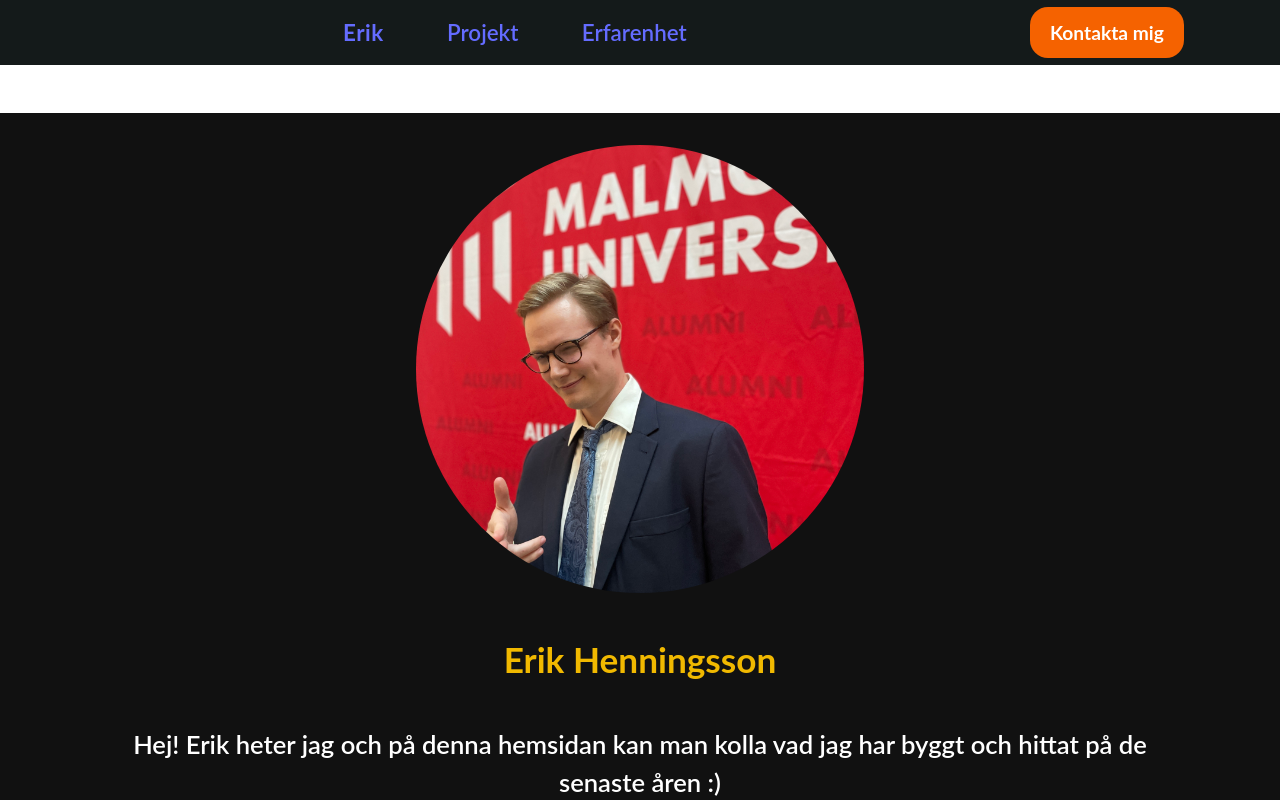
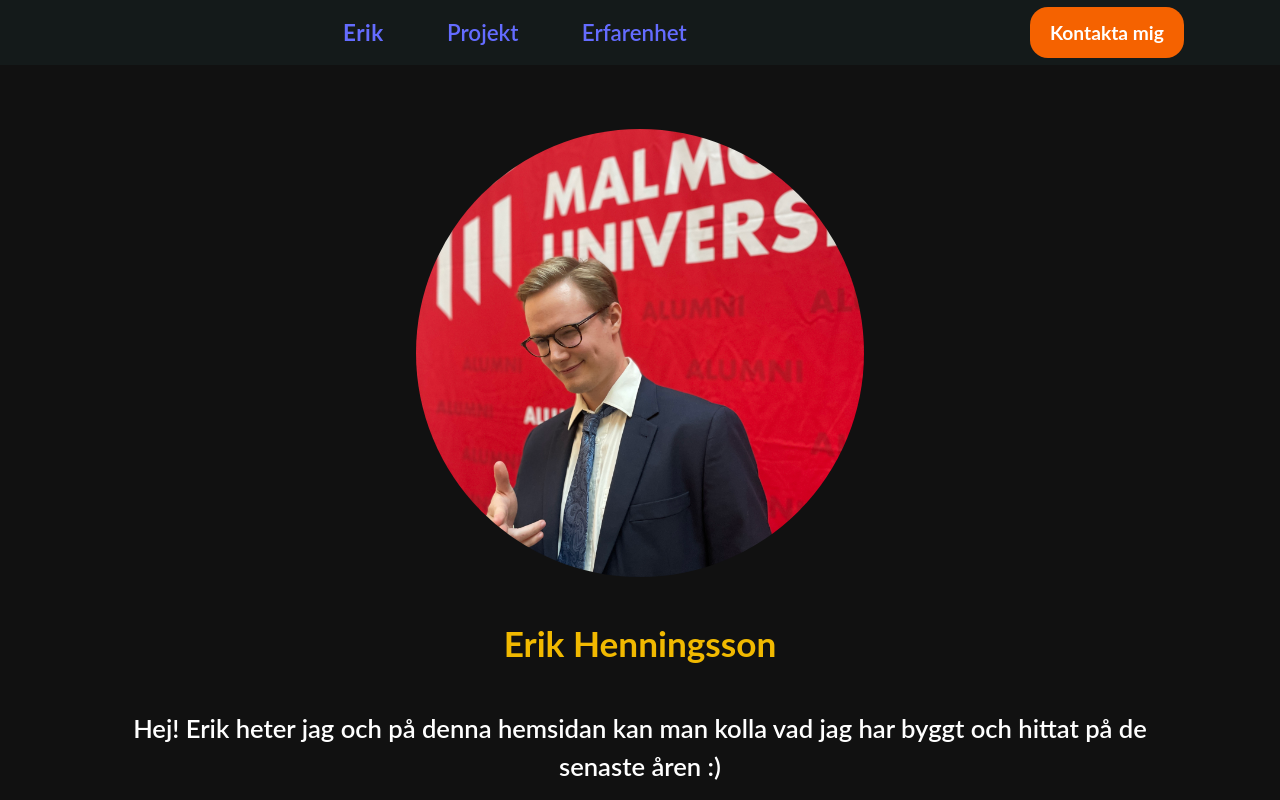
Before and after one commit to Godisstrut/Portfolio, a React (Vite) app in the folder portfolio/: page / in a window 1280 px wide. Shown: the top 800 px of the page. Built offline with nearby package versions, Linux system fonts and the light colour scheme.

Commit message:
Update home.css
Updated some spacing on the home page

```diff
--- a/portfolio/src/Components/Home.css
+++ b/portfolio/src/Components/Home.css
@@ -3,8 +3,7 @@
   flex-direction: column;
   align-items: center;
   gap: 1em;
-  padding: 2em;
-  margin-top: 3em;
+  padding: 4em 0;
   background-color: #111111;
 }
 
```
